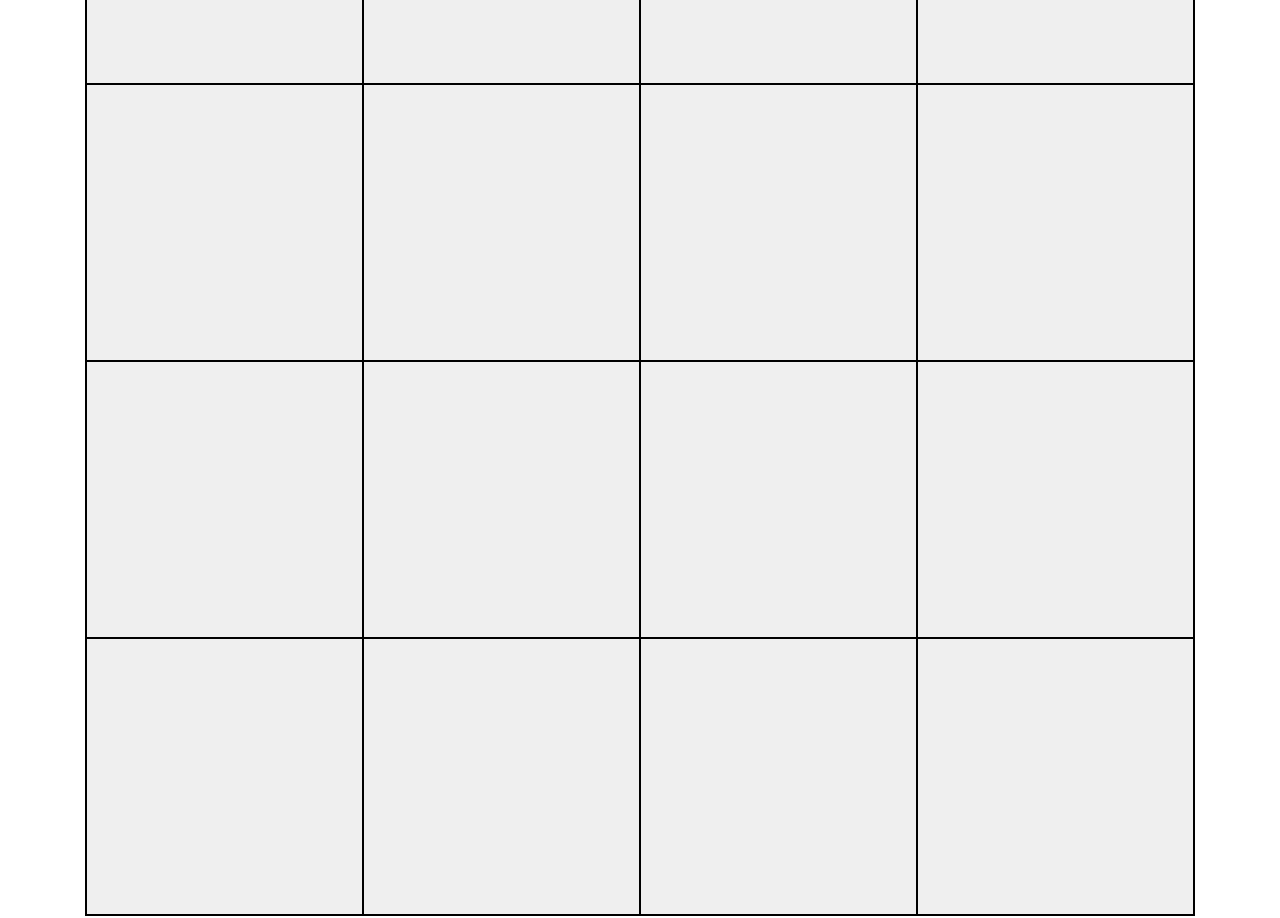
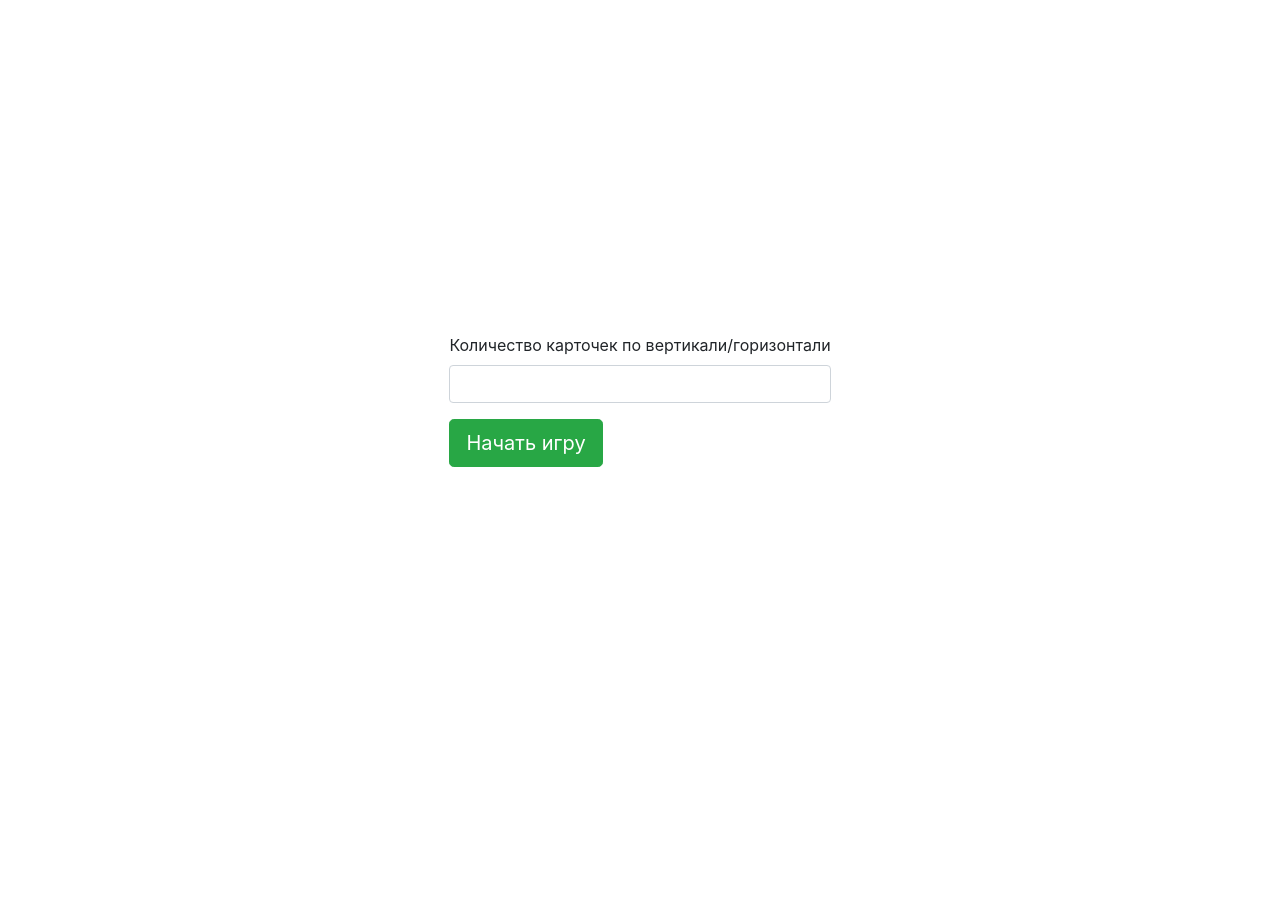
Before and after one commit to ganichev-maxim/JS, a plain HTML site: page 09_const-let-functions/index.html in a window 1280 px wide. After the commit the page ends 800 px from the top, so only its background shows below. Drawn offline with nearby package versions, Linux system fonts and the light colour scheme.

Commit message:
9.7 Практическая работа. Дополнение

```diff
--- a/09_const-let-functions/css/style.css
+++ b/09_const-let-functions/css/style.css
@@ -5,6 +5,7 @@
   justify-content: center;
   width: 100vw;
   height: 100vh;
+  min-width: 768px;
 }
 
 .game {
--- a/09_const-let-functions/index.html
+++ b/09_const-let-functions/index.html
@@ -11,7 +11,7 @@
   <script src="js/pairs-game.js" defer></script>
   <script>
     document.addEventListener('DOMContentLoaded', function () {
-      createPairsGame(document.getElementById('pairs-game'));
+      createPresetGame(document.getElementById('pairs-game'));
     })
   </script>
 </head>
--- a/09_const-let-functions/js/pairs-game.js
+++ b/09_const-let-functions/js/pairs-game.js
@@ -2,8 +2,8 @@
   let game;
   let gameView;
 
-  function generatePairs() {
-    let pairsCount = 8;
+  function generatePairs(size) {
+    let pairsCount = size ** 2 / 2;
     let result = [];
     for (let index = 1; index <= pairsCount; index++) {
       result.push(index);
@@ -26,9 +26,52 @@
     return Math.round(Math.random() * (array.length - 1));
   }
 
-  function createPairsGame(container) {
-    game = createGame();
-    let gameField = createGameFiled(game);
+  function createPresetGame(container) {
+
+    function createCardsInput() {
+      let id = "elementCount";
+      let div = document.createElement("div");
+      div.classList.add('form-group');
+      let label = document.createElement("label")
+      label.for = id;
+      label.innerText = "Количество карточек по вертикали/горизонтали";
+      div.append(label);
+      let input = document.createElement("input");
+      input.classList.add('form-control');
+      input.id = id;
+      input.type = 'number'
+      input.required = true;
+      div.append(input);
+      return {block : div,
+          input};
+    }
+
+    function createPresetSubmit(container, input) {
+      let button = document.createElement('button');
+      button.innerText = 'Начать игру';
+      button.classList.add('btn', 'btn-success', 'btn-lg');
+      button.type = 'submit';
+      return button;
+    }
+
+    container.innerHTML = '';
+    let form = document.createElement('form');
+    let preset = createCardsInput();
+    form.append(preset.block);
+    form.append(createPresetSubmit(container, preset.input));
+    form.addEventListener('submit', function(event) {
+      event.preventDefault();
+      createPairsGame(container, parseInt(preset.input.value));
+      return false;
+    });
+    container.append(form);
+  }
+
+  function createPairsGame(container, size = 4) {
+    size = isNaN(size) || size % 2 === 1 || size < 2 || size > 10 ? 4 : size;
+    container.innerHTML = '';
+    game = createGame(size);
+    let gameField = createGameFiled(size);
     let resetButton = createResetButton(container);
     allCards = gameField.cardButtons;
     container.classList.add('game');
@@ -40,9 +83,9 @@
     }
   }
 
-  function createGame() {
+  function createGame(size) {
     return {
-      cards: shuffle(generatePairs()),
+      cards: shuffle(generatePairs(size)),
       openedCardPositions: [],
       selectedCardPositions: [],
       finished: false,
@@ -80,9 +123,10 @@
     }
   }
 
-  function createGameFiled() {
+  function createGameFiled(size) {
     let cardList = document.createElement('ul');
     cardList.classList.add('game__field', 'd-flex', 'flex-wrap');
+    cardList.style.setProperty('--offsets', size - 1);
     let cardButtons = [];
     for (const cardIndex in game.cards) {
       let card = createCard(parseInt(cardIndex));
@@ -119,7 +163,7 @@
       handleCorrectChoice(handle.selected);
     }
     if (game.finished) {
-      gameView.resetButton.classList.toggle('invisible');
+      gameView.resetButton.classList.remove('invisible');
     }
   }
 
@@ -140,11 +184,10 @@
     button.innerText = 'Сыграть ещё раз';
     button.classList.add('invisible', 'btn', 'btn-success', 'btn-lg');
     button.addEventListener('click', function() {
-      container.innerHTML = '';
-      createPairsGame(container);
+      createPresetGame(container);
     })
     return button;
   }
 
-  window.createPairsGame = createPairsGame;
+  window.createPresetGame = createPresetGame;
 })();
```
